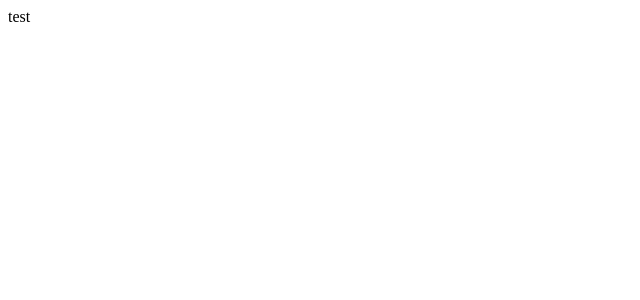
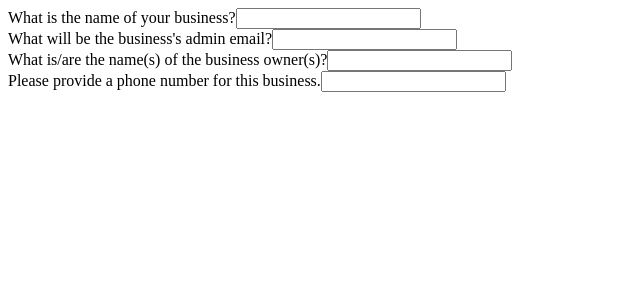
Before and after one commit to jbrummer402/ClimateHackathon2021, a Next.js app in the folder climate-hackathon/: page /CompanyProfile in a window 1280 px wide. Shown: the top 300 px of the page, without its empty margins (0-640 px from the left). Built offline with nearby package versions, Linux system fonts and the light colour scheme.

Commit message:
Adding inputs for company profile

```diff
--- a/climate-hackathon/package.json
+++ b/climate-hackathon/package.json
@@ -10,6 +10,7 @@
     "react": "^17.0.1",
     "react-dom": "^17.0.1",
     "react-scripts": "4.0.1",
+    "reactstrap": "^8.9.0",
     "web-vitals": "^0.2.4"
   },
   "scripts": {
--- a/climate-hackathon/src/pages/CompanyProfile.js
+++ b/climate-hackathon/src/pages/CompanyProfile.js
@@ -1,11 +1,30 @@
 import Head from 'next/head';
 import Link from 'next/link';
+import { Dropdown, DropdownToggle, DropdownMenu, DropdownItem } from 'reactstrap';
 
 function CompanyProfile(){
     return (
-        <div>
-            test
-        </div>
+        <>
+            <form>
+                <label /> What is the name of your business?
+                <input type="text" name="name" />
+            </form>
+            <Dropdown>
+
+            </Dropdown>
+            <form>
+                <label /> What will be the business's admin email?
+                <input type="text" name="name" />
+            </form>
+            <form>
+                <label /> What is/are the name(s) of the business owner(s)?
+                <input type="text" name="name" />
+            </form>
+            <form>
+                <label /> Please provide a phone number for this business.
+                <input type="text" name="name" />
+            </form>
+        </>
     )
 
 }
```
Also changed, not shown: 2 other files (tests, documents, lock files or other folders).
